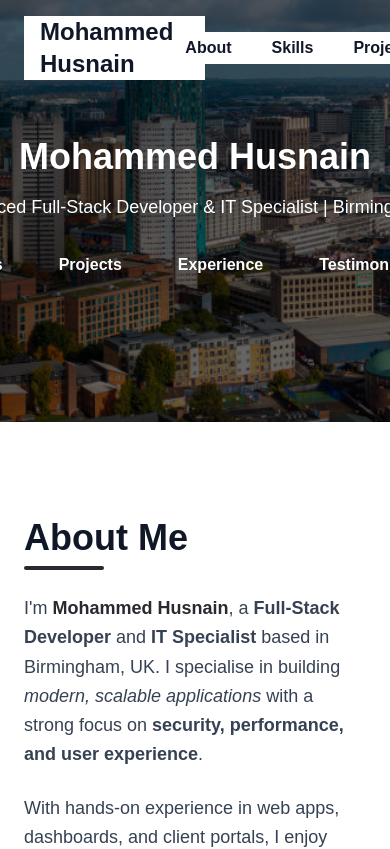
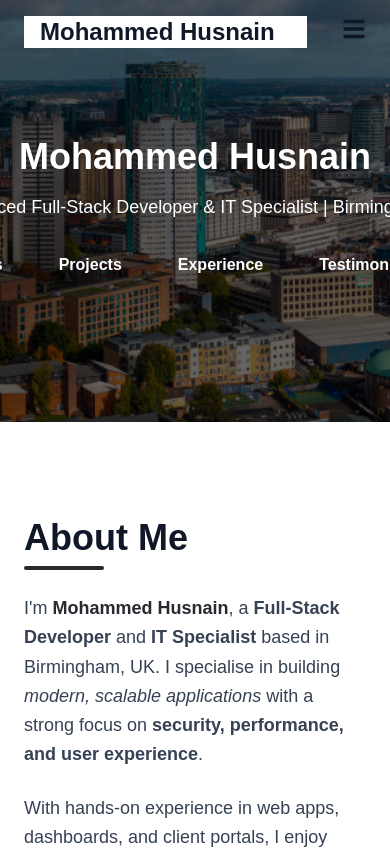
Before and after one commit to HussGB/husnain.uk, a Next.js app: page / in a window 390 px wide. Shown: the top 849 px of the page. Built offline with nearby package versions, Linux system fonts and the light colour scheme.

Commit message:
Navbar fix

```diff
--- a/pages/index.js
+++ b/pages/index.js
@@ -1,8 +1,14 @@
-import { useEffect } from "react";
-import { FaReact, FaNodeJs, FaDatabase, FaServer, FaGithub, FaLinkedin, FaCloud, FaUsers, FaLaptopCode  } from "react-icons/fa";
+import { useEffect, useState } from "react";
+import { FaReact, FaNodeJs, FaBars, FaTimes, FaDatabase, FaServer, FaGithub, FaLinkedin, FaCloud, FaUsers, FaLaptopCode  } from "react-icons/fa";
 import { SiNextdotjs, SiTailwindcss, SiJavascript } from "react-icons/si";
 
 export default function Home() {
+
+    const [isOpen, setIsOpen] = useState(false);
+
+  const sections = ["about", "skills", "projects", "experience", "testimonials", "contact"];
+
+
   useEffect(() => {
     // Smooth scroll for navbar links
     const links = document.querySelectorAll("a[href^='#']");
@@ -20,13 +26,14 @@ export default function Home() {
 
 {/* Navbar */}
 <nav className="fixed w-full top-0 z-50 flex justify-between items-center px-6 md:px-0 py-4 bg-transparent">
+
       {/* Left side rectangle behind name */}
       <div className="relative flex items-center">
         <div
           className="absolute left-0 top-0 h-full bg-white"
           style={{
-    width: "calc(100% + 2rem)", // safe expansion
-    maxWidth: "300px",          // don’t let it blow up on small screens
+            width: "calc(100% + 2rem)",
+            maxWidth: "300px",
             paddingLeft: "2rem",
             paddingRight: "1rem",
             zIndex: -1,
@@ -37,33 +44,54 @@ export default function Home() {
         </h1>
       </div>
 
-  {/* Right side nav links with individual rectangles */}
- <div className="flex space-x-4 md:space-x-6 text-sm md:text-lg font-medium relative">
-  {["about", "skills", "projects", "experience", "testimonials", "contact"].map((section) => (
+      {/* Desktop nav links */}
+      <div className="hidden md:flex space-x-4 md:space-x-6 text-sm md:text-lg font-medium relative">
+        {sections.map((section) => (
           <a
             key={section}
             href={`#${section}`}
             className="relative text-gray-900 hover:text-indigo-500 transition-colors duration-300 font-semibold"
           >
-      {/* Background rectangle slightly bigger than text */}
             <div
               className="absolute bg-white"
               style={{
-          top: '-0.25rem',      // space above the text
-          bottom: '-0.25rem',   // space below the text
-          left: '-1.5rem',      // space left of text
-          right: '-0.5rem',     // space right of text
+                top: "-0.25rem",
+                bottom: "-0.25rem",
+                left: "-1.5rem",
+                right: "-0.5rem",
                 zIndex: -1,
               }}
             ></div>
-      <span className="relative px-3 py-2 text-base md:text-lg">{section.charAt(0).toUpperCase() + section.slice(1)}</span>
+            <span className="relative px-3 py-2 text-base md:text-lg">
+              {section.charAt(0).toUpperCase() + section.slice(1)}
+            </span>
           </a>
         ))}
       </div>
 
+      {/* Mobile menu button */}
+      <div className="md:hidden">
+        <button onClick={() => setIsOpen(!isOpen)} className="text-gray-900 focus:outline-none">
+          {isOpen ? <FaTimes size={24} /> : <FaBars size={24} />}
+        </button>
+      </div>
 
+      {/* Mobile menu */}
+      {isOpen && (
+        <div className="absolute top-full right-0 mt-2 w-48 bg-gray-50 shadow-lg rounded-md flex flex-col z-50">
+          {sections.map((section) => (
+            <a
+              key={section}
+              href={`#${section}`}
+              className="px-4 py-2 text-gray-900 hover:bg-gray-200 transition font-medium"
+              onClick={() => setIsOpen(false)}
+            >
+              {section.charAt(0).toUpperCase() + section.slice(1)}
+            </a>
+          ))}
+        </div>
+      )}
     </nav>
-
 
       {/* Hero Section */}
 <section className="relative h-[50vh] flex flex-col justify-center items-center text-center px-6">
```
Lines whose indentation alone changed are shown as unchanged.
